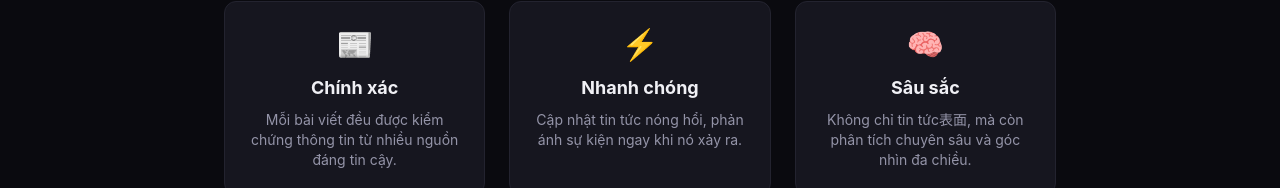
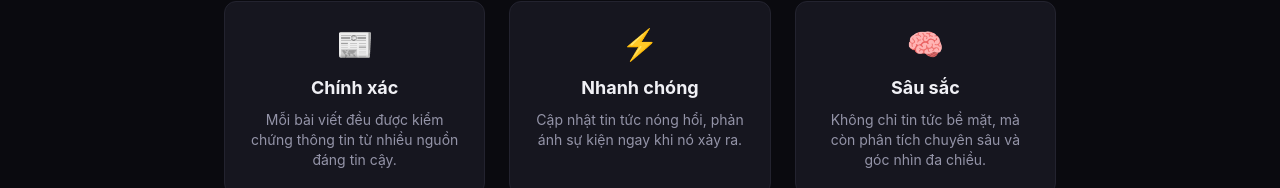
Before and after one commit to phuognkiet-max/techpulse, a Next.js app: page /about in a window 1280 px wide. Shown: the part 764-952 px from the top of the page. Built offline with nearby package versions, Linux system fonts and the light colour scheme.

Commit message:
fix: remove CJK character in About page (表面 → bề mặt)

```diff
--- a/src/app/about/page.tsx
+++ b/src/app/about/page.tsx
@@ -72,7 +72,7 @@ export default function AboutPage() {
             {
               icon: "🧠",
               title: "Sâu sắc",
-              desc: "Không chỉ tin tức表面, mà còn phân tích chuyên sâu và góc nhìn đa chiều.",
+              desc: "Không chỉ tin tức bề mặt, mà còn phân tích chuyên sâu và góc nhìn đa chiều.",
             },
           ].map((value) => (
             <div
```
